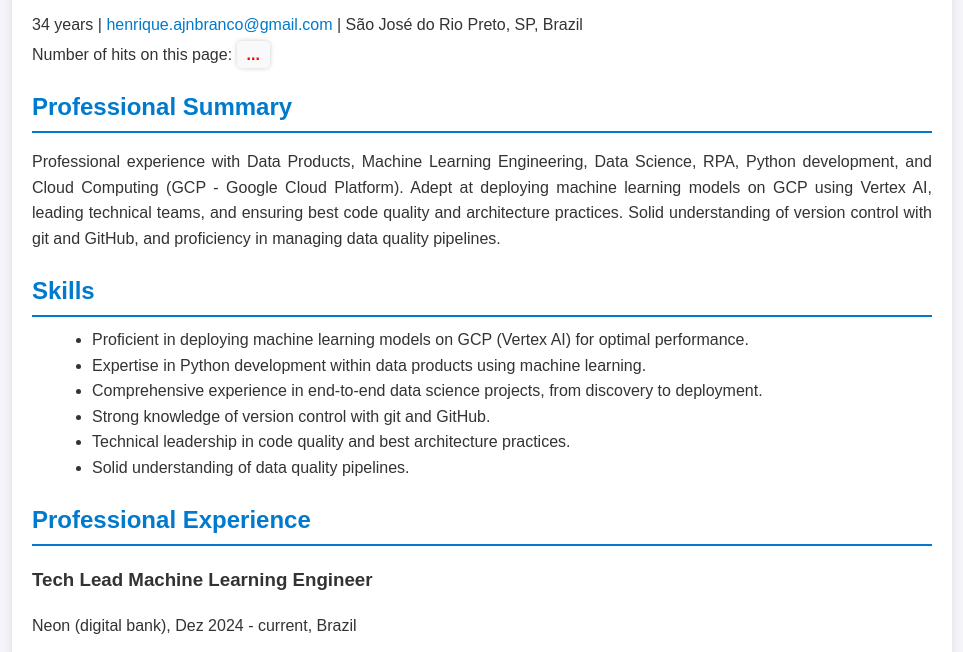
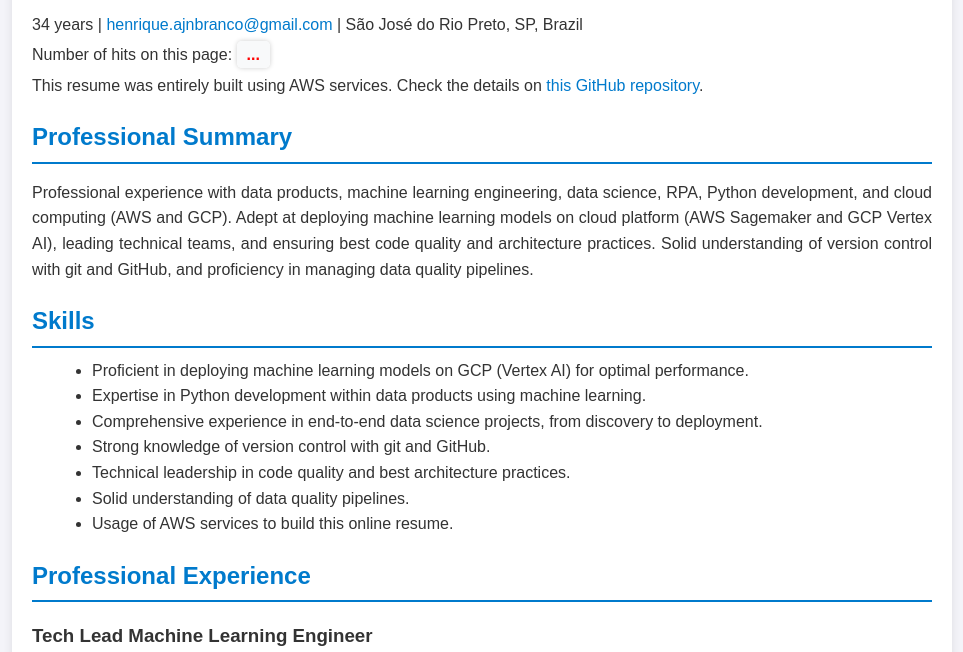
Before and after one commit to HenriqueAJNB/aws-resume, a plain HTML site: page frontend/index.html in a window 1280 px wide. Shown: the part 106-758 px from the top of the page, without its empty margins (158-1121 px from the left). Drawn offline with Linux system fonts and the light colour scheme; no server answers.

Commit message:
feat: added AWS info to HTML

```diff
--- a/frontend/index.html
+++ b/frontend/index.html
@@ -21,17 +21,24 @@
           Number of hits on this page:
           <span id="visitor-counter">...</span>
         </p>
+        <p>
+          This resume was entirely built using AWS services. Check the details
+          on
+          <a href="https://github.com/HenriqueAJNB/aws-resume" target="_blank"
+            >this GitHub repository</a
+          >.
+        </p>
       </header>
       <section>
         <h2>Professional Summary</h2>
         <p>
-          Professional experience with Data Products, Machine Learning
-          Engineering, Data Science, RPA, Python development, and Cloud
-          Computing (GCP - Google Cloud Platform). Adept at deploying machine
-          learning models on GCP using Vertex AI, leading technical teams, and
-          ensuring best code quality and architecture practices. Solid
-          understanding of version control with git and GitHub, and proficiency
-          in managing data quality pipelines.
+          Professional experience with data products, machine learning
+          engineering, data science, RPA, Python development, and cloud
+          computing (AWS and GCP). Adept at deploying machine learning models on
+          cloud platform (AWS Sagemaker and GCP Vertex AI), leading technical
+          teams, and ensuring best code quality and architecture practices.
+          Solid understanding of version control with git and GitHub, and
+          proficiency in managing data quality pipelines.
         </p>
       </section>
       <section>
@@ -55,6 +62,7 @@
             practices.
           </li>
           <li>Solid understanding of data quality pipelines.</li>
+          <li>Usage of AWS services to build this online resume.</li>
         </ul>
       </section>
       <section>
```
